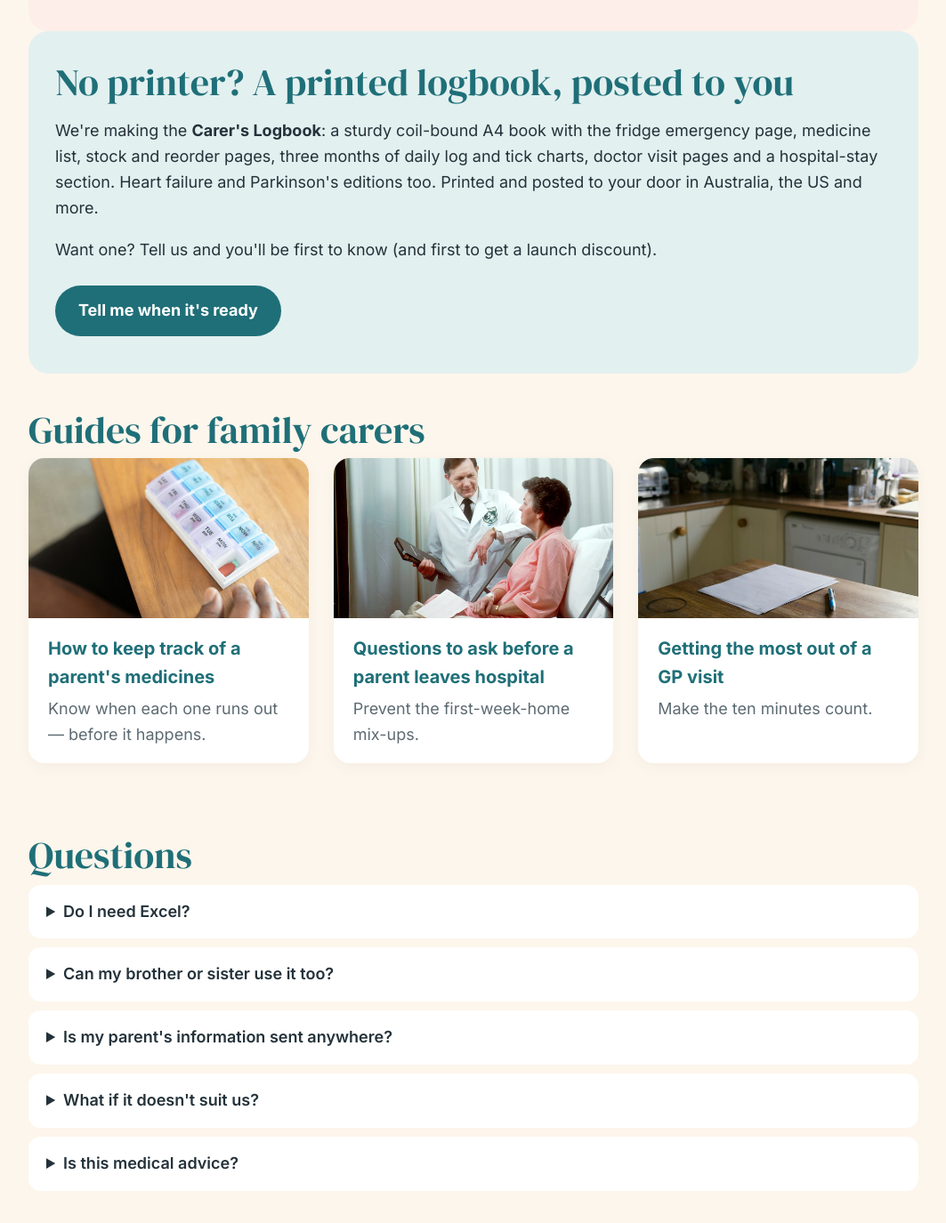
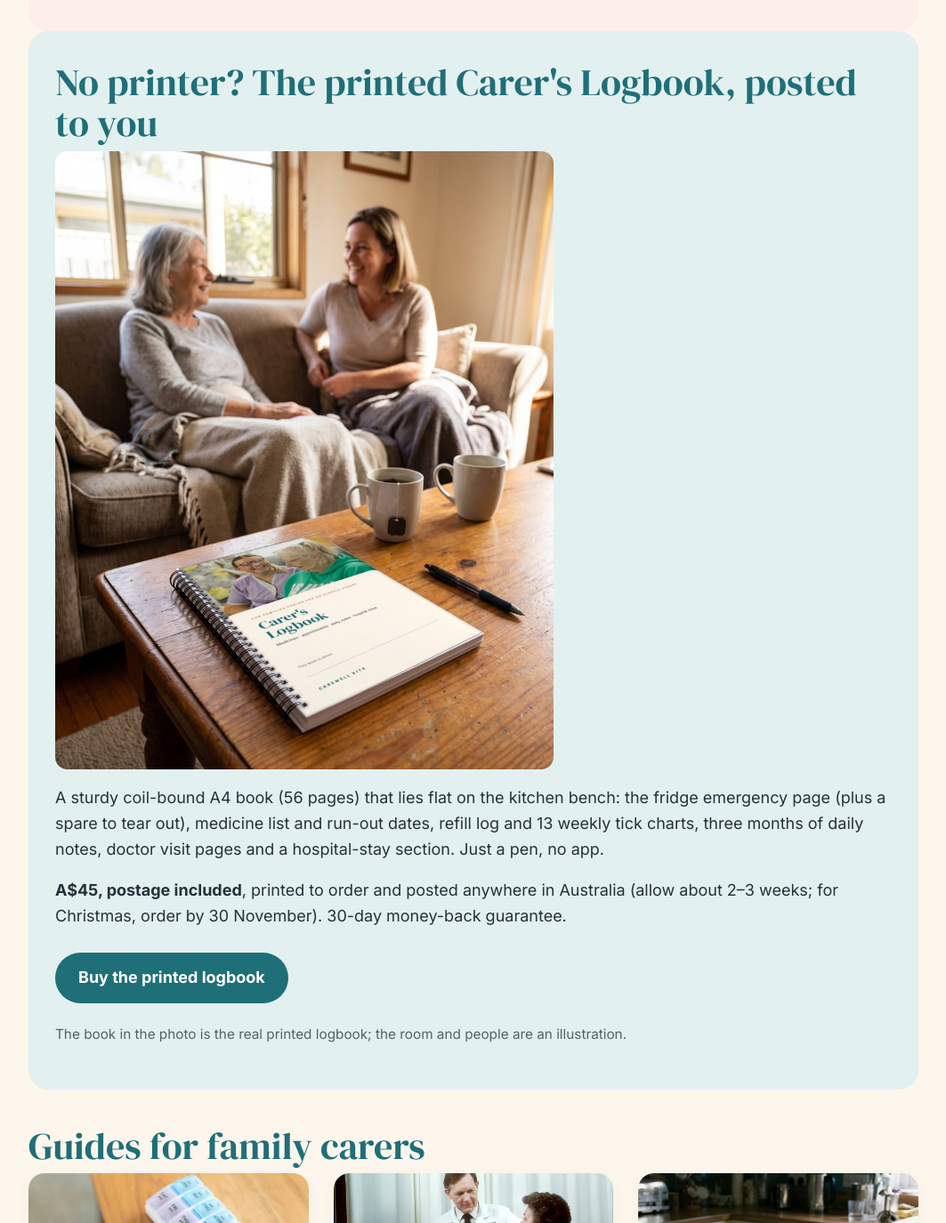
Before and after one commit to froghaul/carewell, a plain HTML site: page tools/index.html in a window 1280 px wide. Shown: the part 4561-5936 px from the top of the page at 89% size, without its empty margins (108-1171 px from the left). Drawn offline with Linux system fonts and the light colour scheme.

Commit message:
Carewell Kits landing page

```diff
--- a/tools/index.html
+++ b/tools/index.html
@@ -139,10 +139,12 @@ footer{padding:40px 0 60px;color:var(--muted);font-size:15px}
 </section>
 
 <section class="why" id="printed">
-  <h2>No printer? A printed logbook, posted to you</h2>
-  <p>We're making the <b>Carer's Logbook</b>: a sturdy coil-bound A4 book with the fridge emergency page, medicine list, stock and reorder pages, three months of daily log and tick charts, doctor visit pages and a hospital-stay section. Heart failure and Parkinson's editions too. Printed and posted to your door in Australia, the US and more.</p>
-  <p>Want one? Tell us and you'll be first to know (and first to get a launch discount).</p>
-  <a class="btn" href="mailto:hello@carewellkits.com?subject=Printed%20Carer's%20Logbook%20-%20tell%20me%20when%20it's%20ready&body=Hi%2C%20please%20let%20me%20know%20when%20the%20printed%20logbook%20is%20ready.%0A%0AEdition%20(standard%20%2F%20heart%20failure%20%2F%20Parkinson's)%3A%20%0ACountry%3A%20">Tell me when it's ready</a>
+  <h2>No printer? The printed Carer's Logbook, posted to you</h2>
+  <img src="/img/logbook-1.jpg" alt="The printed Carer's Logbook on a living-room coffee table" loading="lazy" style="width:100%;max-width:560px;border-radius:14px;display:block;margin:6px 0 14px">
+  <p>A sturdy coil-bound A4 book (56 pages) that lies flat on the kitchen bench: the fridge emergency page (plus a spare to tear out), medicine list and run-out dates, refill log and 13 weekly tick charts, three months of daily notes, doctor visit pages and a hospital-stay section. Just a pen, no app.</p>
+  <p><b>A$45, postage included</b>, printed to order and posted anywhere in Australia (allow about 2–3 weeks; for Christmas, order by 30 November). 30-day money-back guarantee.</p>
+  <a class="btn" href="https://payhip.com/b/51TnW">Buy the printed logbook</a>
+  <p class="note" style="font-size:.85em;opacity:.75">The book in the photo is the real printed logbook; the room and people are an illustration.</p>
 </section>
 
 <section id="guides">
```
